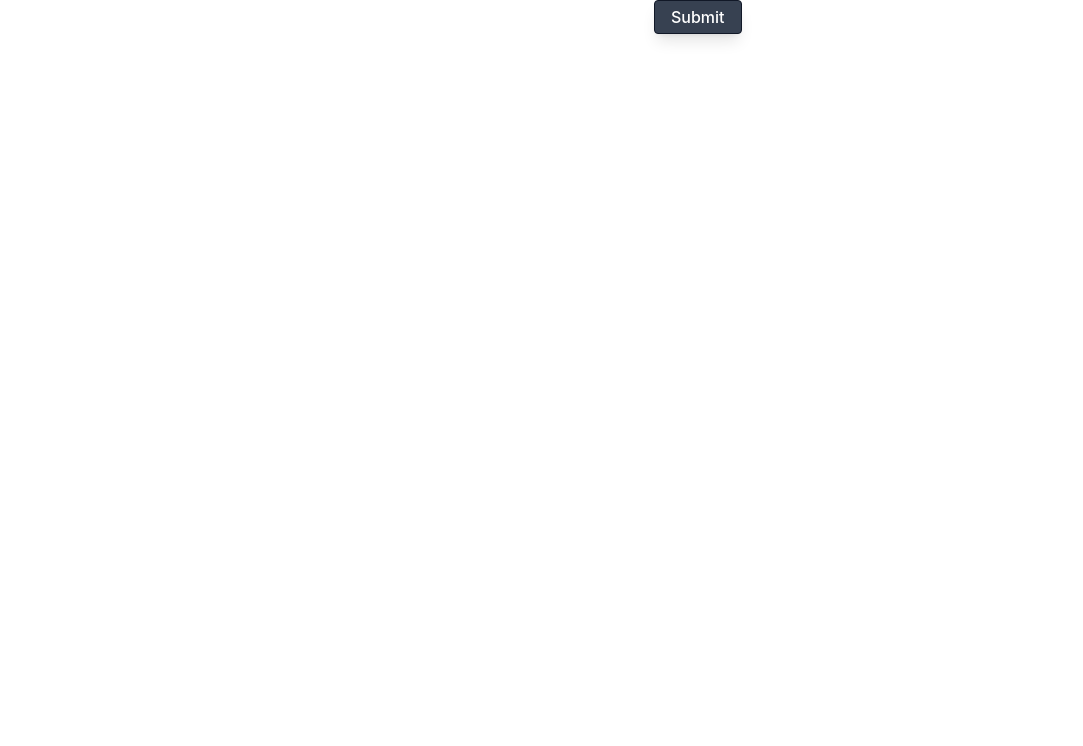
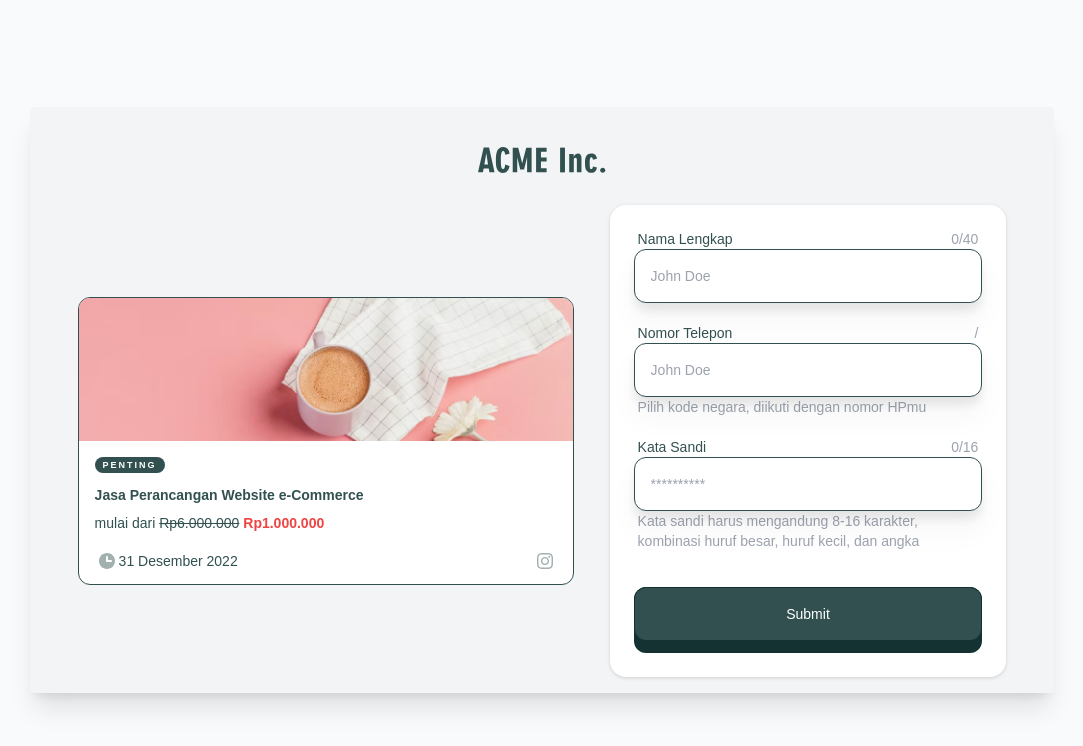
Before and after one commit to yehezkielwijaya/uxe-test, a React (Create React App) app: page / in a window 1280 px wide. Shown: the top 746 px of the page, without its empty margins (98-1181 px from the left). Built offline with nearby package versions, Linux system fonts and the light colour scheme.

Commit message:
add basic frame

```diff
--- a/src/App.js
+++ b/src/App.js
@@ -1,43 +1,32 @@
 import "./App.css";
+import logo from "./Assets/img/logo.svg";
+import BannerCard from "./Component/Card/Index";
+import AcmeInput from "./Component/Input/Index";
+import AcmeButton from "./Component/Button/Index";
 
 function App() {
   return (
-    <div className="Container mx-auto px-2">
-      <div className="container">
-        <NameInput></NameInput>
-        <PhoneInput></PhoneInput>
-        <PasswordInput></PasswordInput>
-        <AcmeButton>Submit</AcmeButton>
+    <div className="flex flex-col items-center justify-center min-h-screen py-2 bg-gray-50 text-sm">
+      <div className="bg-gray-100 w-iphone11pro min-w-fit p-4 pt-10 shadow-xl md:w-desktop md:h-full rounded">
+        <img src={logo} className="w-1/3 md:w-32 mx-auto mb-8" alt="Acme Logo" />
+        <div className="flex flex-col md:flex-row md:gap-9 md:justify-center md:align-middle">
+          <BannerCard
+            tag={"penting"}
+            title={"Jasa Perancangan Website e-Commerce"}
+            normalPrice={"Rp6.000.000"}
+            discPrice={"Rp1.000.000"}
+            time={"31 Desember 2022"}
+          />
+          <div className=" flex flex-col w-full md:w-2/5  md:p-6 md:rounded-2xl md:bg-white md:drop-shadow">
+            <AcmeInput placeholder="John Doe" title="Nama Lengkap" currChar="0" maxChar="40" helper="" />
+            <AcmeInput placeholder="John Doe" title="Nomor Telepon" helper="Pilih kode negara, diikuti dengan nomor HPmu" />
+            <AcmeInput placeholder="**********" title="Kata Sandi" currChar="0" maxChar="16" helper="Kata sandi harus mengandung 8-16 karakter, kombinasi huruf besar, huruf kecil, dan angka" />
+            <AcmeButton>Submit</AcmeButton>
+          </div>
+        </div>
       </div>
     </div>
   );
 }
 
-function NameInput(props) {
-  return (
-    <input>
-    </input>
-  )
-}
-
-function PhoneInput() {
-  return (
-    <input></input>
-  )
-}
-
-function PasswordInput() {
-  return (
-    <input></input>
-  )
-}
-
-function AcmeButton(props) {
-  return (
-    <button className="rounded px-4 py-1 bg-gray-700 text-white border border-gray-900 font-medium shadow-lg text-center">
-      {props.children}
-    </button>
-  );
-}
-
 export default App;
--- a/src/Component/Button/Index.js
+++ b/src/Component/Button/Index.js
@@ -0,0 +1,11 @@
+import React from "react";
+
+export default function AcmeButton(props) {
+    return (
+      <div className="rounded-xl pb-3 bg-acmesecondary w-full mt-4">
+        <div className="rounded-xl p-4 bg-acmeprimary text-white font-medium text-center border border-acmesecondary">
+          {props.children}
+        </div>
+      </div>
+    );
+  }
--- a/src/Component/Card/Index.js
+++ b/src/Component/Card/Index.js
@@ -0,0 +1,31 @@
+import React from "react";
+import clockIcon from "../../Assets/icons/Clock.svg";
+import instagramIcon from "../../Assets/icons/Instagram Icon.svg";
+
+export default function BannerCard(props) {
+  return (
+    <div className="w-full h-72 md:w-1/2 md:my-auto mb-6 bg-white border border-acmeprimary rounded-xl overflow-hidden text-acmeprimary">
+      <div className="bg-flower-banner w-full h-1/2 bg-cover"></div>
+      <div className="p-4 flex flex-col">
+        <div className="flex justify-center items-center rounded-2xl h-4 bg-acmeprimary text-white uppercase tracking-[2px] px-2 w-fit text-[9px] font-bold">
+          {props.tag}
+        </div>
+        <div className="font-bold mt-3 mb-2">{props.title}</div>
+        <div>
+          <span>mulai dari </span>
+          <span className="line-through">{props.normalPrice}</span>
+          <span className="font-bold text-red-500"> {props.discPrice}</span>
+        </div>
+        <div className="flex flex-row justify-between mt-4">
+          <div className="flex justify-center items-center font-medium">
+            <img src={clockIcon} className="inline-block" alt="clock icon" />{" "}
+            {props.time}
+          </div>
+          <div>
+            <img src={instagramIcon} className="inline-block" alt="ig icon" />
+          </div>
+        </div>
+      </div>
+    </div>
+  );
+}
--- a/src/Component/Input/Index.js
+++ b/src/Component/Input/Index.js
@@ -0,0 +1,19 @@
+import React from "react";
+
+export default function AcmeInput(props) {
+  return (
+    <div className="pb-5 text-acmeprimary">
+      <div className="flex justify-between px-1">
+        <div className="font-medium">{props.title}</div>
+        <div className="text-gray-400">
+          {props.currChar}/{props.maxChar}
+        </div>
+      </div>
+      <input
+        className="p-4 border border-acmeprimary drop-shadow-xl rounded-xl w-full"
+        placeholder={props.placeholder}
+      ></input>
+      <div className="text-gray-400 px-1">{props.helper}</div>
+    </div>
+  );
+}
--- a/src/index.css
+++ b/src/index.css
@@ -1,7 +1,7 @@
 @tailwind base;
 @tailwind components;
 @tailwind utilities;
-
+@import url('https://fonts.googleapis.com/css2?family=Work+Sans:wght@400;500;600;700&display=swap');
 body {
   margin: 0;
   font-family: -apple-system, BlinkMacSystemFont, 'Segoe UI', 'Roboto', 'Oxygen',
@@ -9,6 +9,7 @@ body {
     sans-serif;
   -webkit-font-smoothing: antialiased;
   -moz-osx-font-smoothing: grayscale;
+  font-family: 'Work Sans', sans-serif;
 }
 
 code {
--- a/tailwind.config.js
+++ b/tailwind.config.js
@@ -1,9 +1,20 @@
 module.exports = {
-  content: [
-    "./src/**/*.{js,jsx,ts,tsx}",
-  ],
+  content: ["./src/**/*.{js,jsx,ts,tsx}"],
   theme: {
-    extend: {},
+    extend: {
+      colors: {
+        acmeprimary: "#325050",
+        acmesecondary: "#143232",
+      },
+      backgroundImage: {
+        'flower-banner': "url('./Assets/img/Banner.png')",
+        'acme-logo': "url('./Assets/img/logo.svg')",
+      },
+      width: {
+        iphone11pro: '375px',
+        desktop: "1024px",
+      },
+    },
   },
   plugins: [],
-}
+};
```
Also changed, not shown: src/Assets/Img/logo.svg (added), src/Container/Home/Index.js (added).
